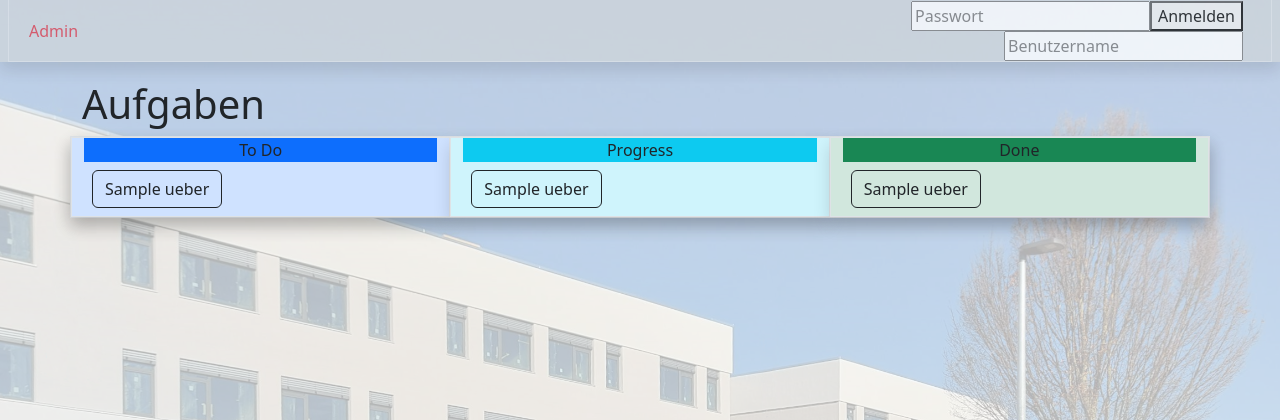
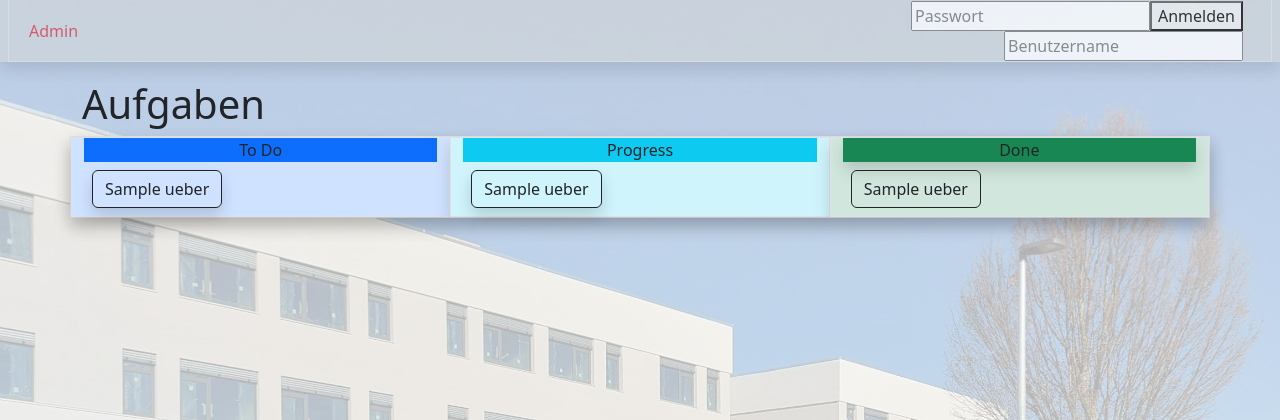
Before and after one commit to Moerle67/mausb, a Django app: template task/templates/task/start.html in a window 1280 px wide. Shown: the top 420 px of the page. Run offline with Django 5.2, Linux system fonts and the light colour scheme; the template is opened without the code that fills it: most values are stand-ins (such as "Sample title", 1, 10 or a date in 2020); some libraries are stand-ins or nearby versions.

Commit message:
Druckauswerten

```diff
--- a/task/templates/task/start.html
+++ b/task/templates/task/start.html
@@ -9,7 +9,7 @@
         <div class="bg-primary text-center">To Do</div>
         {% for element in todo %}
             <div>
-                <a class="btn btn-outline-dark m-2" data-bs-toggle="collapse" href="#ce_{{element.id}}" role="button" aria-expanded="false" aria-controls="collapseExample">
+                <a class="btn btn-outline-dark m-2 shadow" data-bs-toggle="collapse" href="#ce_{{element.id}}" role="button" aria-expanded="false" aria-controls="collapseExample">
                     {{element.ueber}}
                 </a>
             </div>
@@ -22,10 +22,10 @@
     </div>
     {% comment %} Liste progress {% endcomment %}
     <div class = "col-4 border shadow bg-info-subtle">
-        <div class="bg-info text-center">Progress</div>
+        <div class="bg-info text-center ">Progress</div>
         {% for element in progress %}
             <div>
-                <a class="btn btn-outline-dark m-2" data-bs-toggle="collapse" href="#ce_{{element.id}}" role="button" aria-expanded="false" aria-controls="collapseExample">
+                <a class="btn btn-outline-dark m-2 shadow col" data-bs-toggle="collapse" href="#ce_{{element.id}}" role="button" aria-expanded="false" aria-controls="collapseExample">
                     {{element.ueber}}
                 </a>
             </div>
@@ -38,7 +38,7 @@
     </div>
     {% comment %} Liste done {% endcomment %}
     <div class = "col-4 border shadow bg-success-subtle">
-        <div class="bg-success text-center">Done</div>
+        <div class="bg-success text-center shadow">Done</div>
         {% for element in done %}
             <div>
                 <a class="btn btn-outline-dark m-2" data-bs-toggle="collapse" href="#ce_{{element.id}}" role="button" aria-expanded="false" aria-controls="collapseExample">
```
